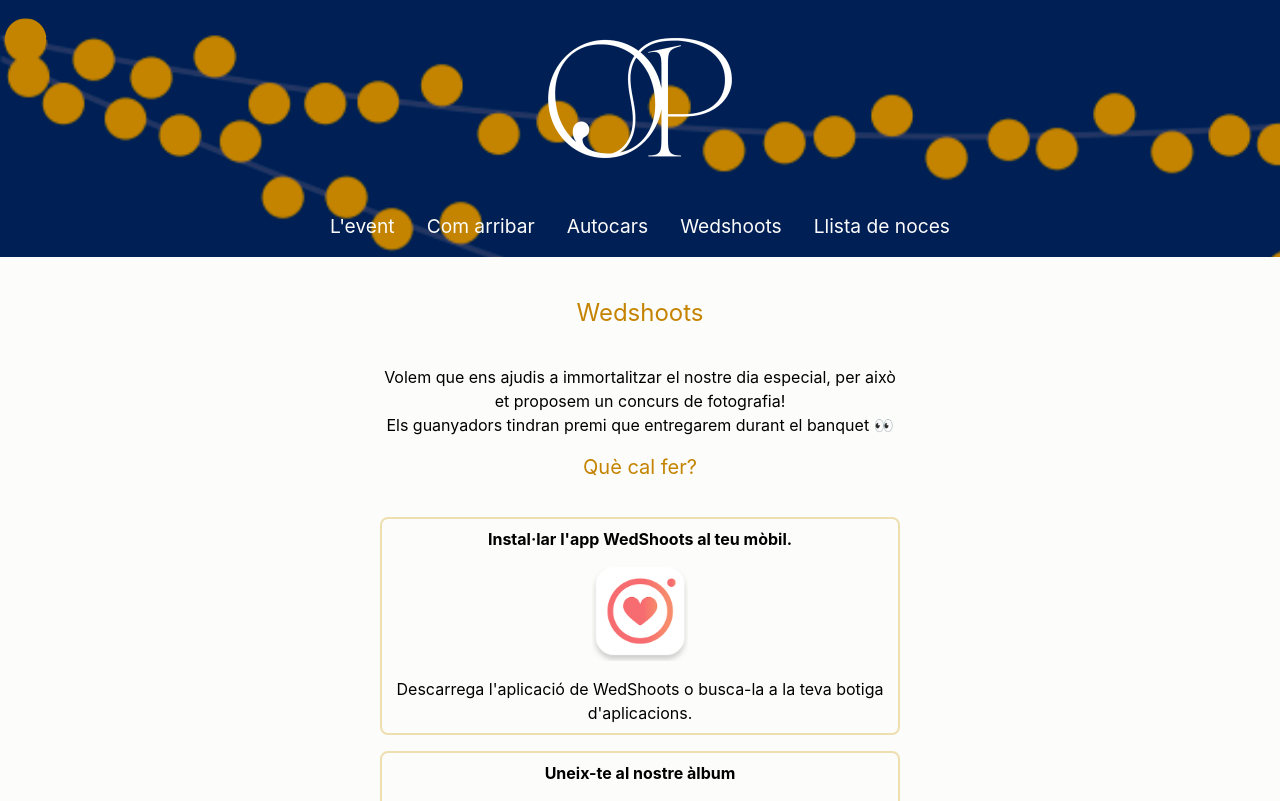
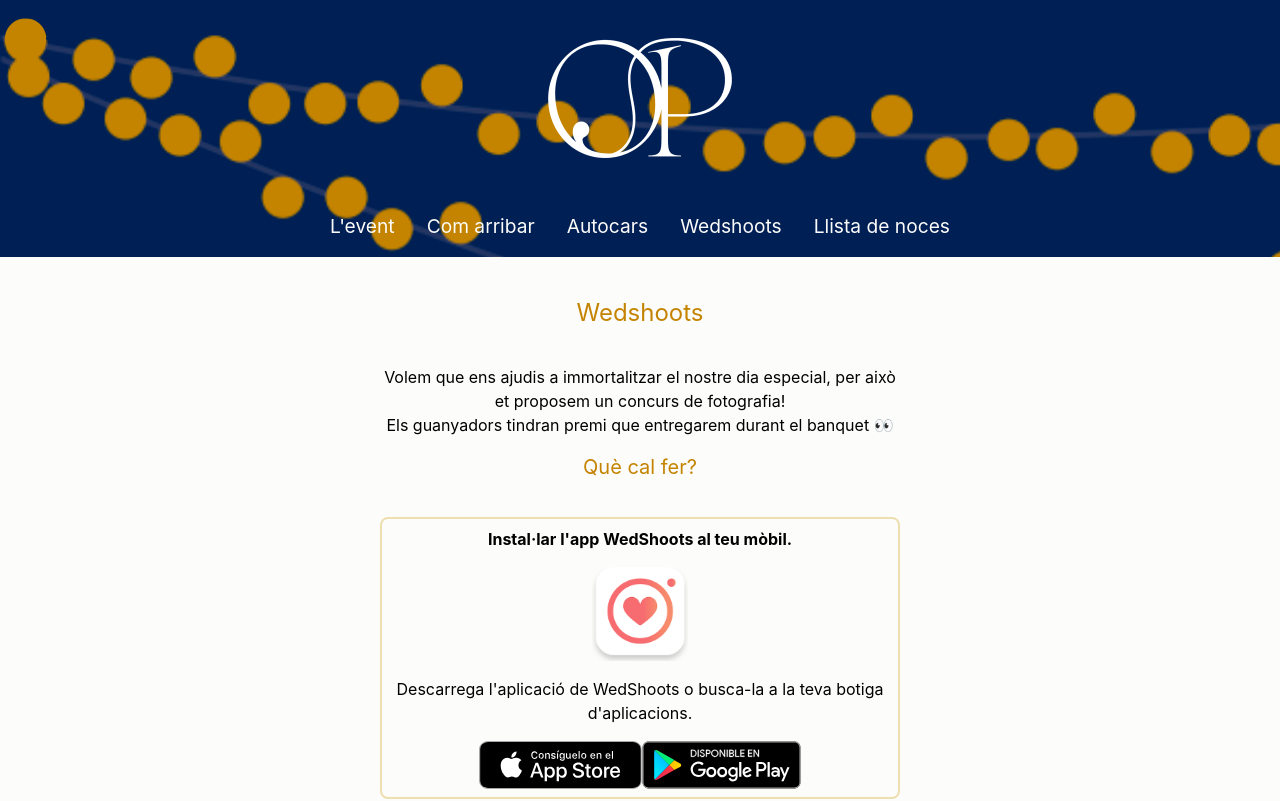
Before and after one commit to PatyCu/wedding, a React (Vite) app: page /wedshoots in a window 1280 px wide. Shown: the top 801 px of the page. Built offline with nearby package versions, Linux system fonts and the light colour scheme.

Commit message:
added app store badges with links to wedshoots app

```diff
--- a/src/HomePage/Wedshoots.jsx
+++ b/src/HomePage/Wedshoots.jsx
@@ -1,5 +1,7 @@
 import imgWedshoots from "../img/icon-wedshoots.png";
 import imgQRCode from "../img/icon-qrcode.jpg";
+import imgAppleStoreBadge from "../img/apple-store-badge.svg";
+import imgGooglePlayBadge from "../img/google-play-badge.svg";
 
 const Wedshoots = () => {
   return (
@@ -37,6 +39,34 @@
               <a href="http://www.wedshoots.com">WedShoots</a> o busca-la a la
               teva botiga d&apos;aplicacions.
             </p>
+            <ul className="mx-auto mt-4 flex justify-center">
+              <li>
+                <a
+                  href="https://apps.apple.com/es/app/wedshoots/id660256196"
+                  target="_blank"
+                  rel="noreferrer"
+                >
+                  <img
+                    src={imgAppleStoreBadge}
+                    alt="Apple Store Badge icon"
+                    className="h-12"
+                  />
+                </a>
+              </li>
+              <li>
+                <a
+                  href="https://play.google.com/store/apps/details?id=net.bodas.android.wedshoots&hl=ca&gl=US"
+                  target="_blank"
+                  rel="noreferrer"
+                >
+                  <img
+                    src={imgGooglePlayBadge}
+                    alt="Google Play Badge icon"
+                    className="h-12"
+                  />
+                </a>
+              </li>
+            </ul>
           </li>
           <li className="mt-4 rounded-lg border-2 border-solid border-lightgold p-2">
             <div>
```
